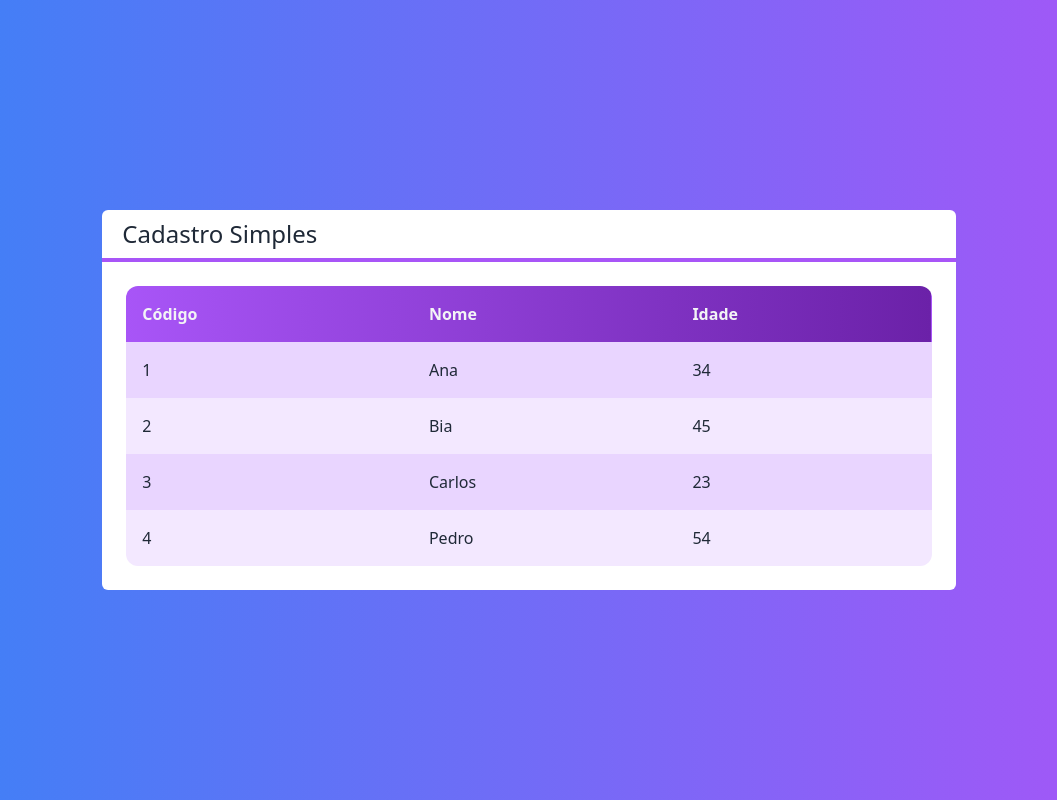
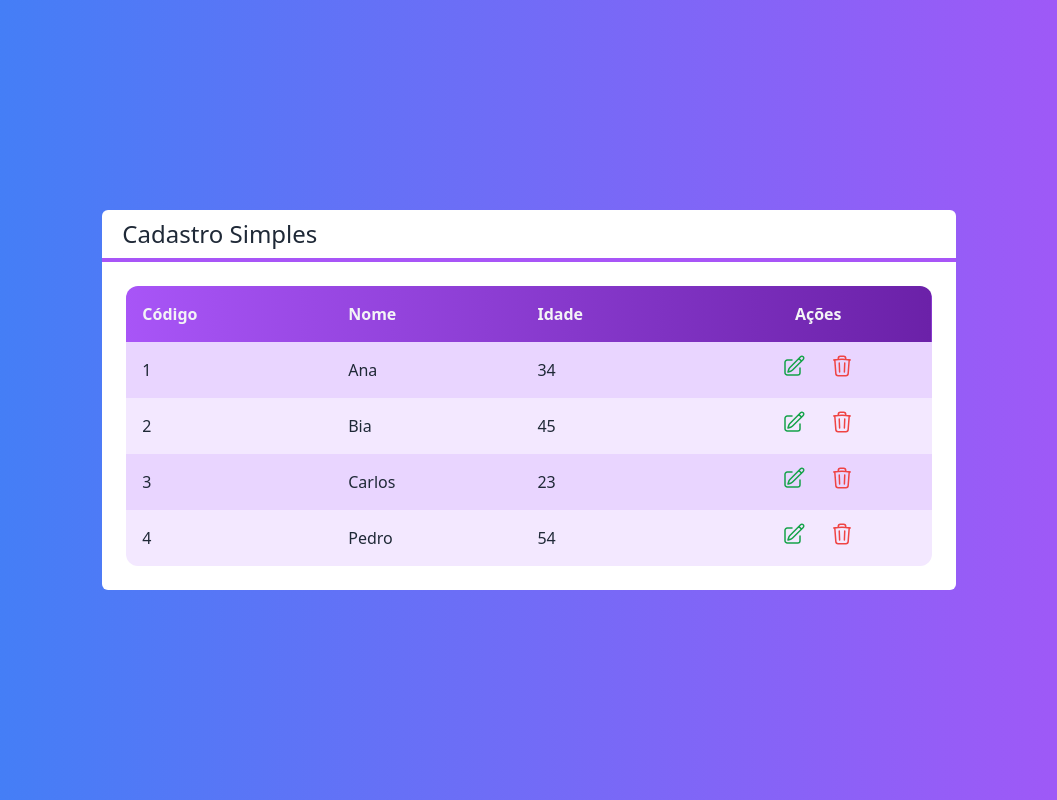
Before and after one commit to neanderdev/projeto-nextjs-crud, a Next.js app: page / in a window 1280 px wide. Shown: the whole page, without its empty margins (111-1168 px from the left). Built offline with nearby package versions, Linux system fonts and the light colour scheme.

Commit message:
Componente Tabela #03

```diff
--- /dev/null
+++ b/src/components/Icones.tsx
@@ -0,0 +1,11 @@
+export const IconeEdicao = (
+    <svg xmlns="http://www.w3.org/2000/svg" fill="none" viewBox="0 0 24 24" strokeWidth={1.5} stroke="currentColor" className="w-6 h-6">
+        <path strokeLinecap="round" strokeLinejoin="round" d="M16.862 4.487l1.687-1.688a1.875 1.875 0 112.652 2.652L10.582 16.07a4.5 4.5 0 01-1.897 1.13L6 18l.8-2.685a4.5 4.5 0 011.13-1.897l8.932-8.931zm0 0L19.5 7.125M18 14v4.75A2.25 2.25 0 0115.75 21H5.25A2.25 2.25 0 013 18.75V8.25A2.25 2.25 0 015.25 6H10" />
+    </svg>
+);
+
+export const IconeLixo = (
+    <svg xmlns="http://www.w3.org/2000/svg" fill="none" viewBox="0 0 24 24" strokeWidth={1.5} stroke="currentColor" className="w-6 h-6">
+        <path strokeLinecap="round" strokeLinejoin="round" d="M14.74 9l-.346 9m-4.788 0L9.26 9m9.968-3.21c.342.052.682.107 1.022.166m-1.022-.165L18.16 19.673a2.25 2.25 0 01-2.244 2.077H8.084a2.25 2.25 0 01-2.244-2.077L4.772 5.79m14.456 0a48.108 48.108 0 00-3.478-.397m-12 .562c.34-.059.68-.114 1.022-.165m0 0a48.11 48.11 0 013.478-.397m7.5 0v-.916c0-1.18-.91-2.164-2.09-2.201a51.964 51.964 0 00-3.32 0c-1.18.037-2.09 1.022-2.09 2.201v.916m7.5 0a48.667 48.667 0 00-7.5 0" />
+    </svg>
+);
--- a/src/components/Tabela.tsx
+++ b/src/components/Tabela.tsx
@@ -1,16 +1,23 @@
 import Cliente from '../core/Cliente';
+
+import { IconeEdicao, IconeLixo } from './Icones';
 
 interface TabelaProps {
     clientes: Cliente[];
+    clienteSelecionado?: (cliente: Cliente) => void;
+    clienteExcluido?: (cliente: Cliente) => void;
 }
 
-export default function Tabela({ clientes }: TabelaProps) {
+export default function Tabela({ clientes, clienteSelecionado, clienteExcluido }: TabelaProps) {
+    const exibirAcoes = clienteSelecionado || clienteExcluido;
+
     function renderizarCabecalho() {
         return (
             <tr>
                 <th className='text-left p-4'>Código</th>
                 <th className='text-left p-4'>Nome</th>
                 <th className='text-left p-4'>Idade</th>
+                {exibirAcoes ? <th className='p-4'>Ações</th> : false}
             </tr>
         );
     }
@@ -33,9 +40,39 @@
                     <td className='text-left p-4'>
                         {cliente.idade}
                     </td>
+
+                    {exibirAcoes ? renderizarAcoes(cliente) : false}
                 </tr>
             );
         });
+    }
+
+    function renderizarAcoes(cliente: Cliente) {
+        return (
+            <td className='flex justify-center'>
+                {
+                    clienteSelecionado
+                        ? <button
+                            className='flex justify-center items-center text-green-600 rounded-full p-2 m-1 hover:bg-purple-50'
+                            onClick={() => clienteSelecionado(cliente)}
+                        >
+                            {IconeEdicao}
+                        </button>
+                        : false
+                }
+
+                {
+                    clienteExcluido
+                        ? <button
+                            className='flex justify-center items-center text-red-500 rounded-full p-2 m-1 hover:bg-purple-50'
+                            onClick={() => clienteExcluido(cliente)}
+                        >
+                            {IconeLixo}
+                        </button>
+                        : false
+                }
+            </td>
+        );
     }
 
     return (
--- a/src/pages/index.tsx
+++ b/src/pages/index.tsx
@@ -11,6 +11,14 @@
     new Cliente('Pedro', 54, '4'),
   ];
 
+  function clienteSelecionado(cliente: Cliente) {
+    console.log(`Editar... ${cliente.nome}`);
+  }
+
+  function clienteExcluido(cliente: Cliente) {
+    console.log(`Excluir... ${cliente.nome}`);
+  }
+
   return (
     <div className='flex justify-center items-center h-screen bg-gradient-to-r from-blue-500 to-purple-500 text-white'>
       <Layout
@@ -18,6 +26,8 @@
       >
         <Tabela
           clientes={clientes}
+          clienteSelecionado={clienteSelecionado}
+          clienteExcluido={clienteExcluido}
         />
       </Layout>
     </div>
```
